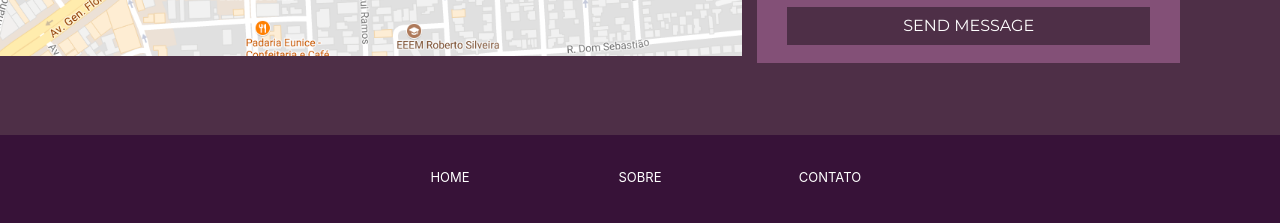
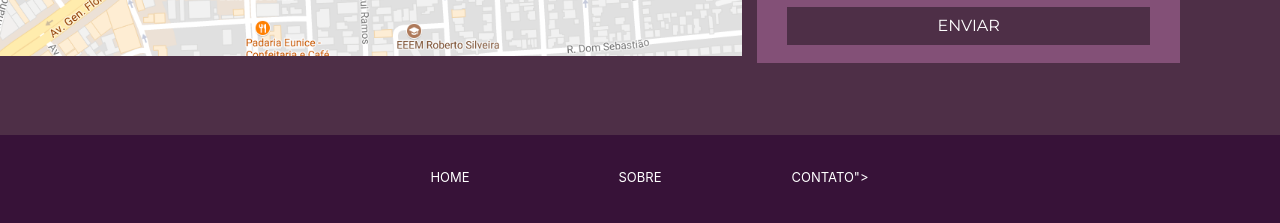
Before and after one commit to HelenaSeferin/conectare-template, a website with bundled scripts: page index.html in a window 1280 px wide. Shown: the part 3565-3788 px from the top of the page. Built offline with nearby package versions, Linux system fonts and the light colour scheme; a web font is replaced by a local one.

Commit message:
Update 2

```diff
--- a/index.html
+++ b/index.html
@@ -202,7 +202,7 @@
                 <div class="clearfix"></div>
                 <div class="col-lg-12 text-center">
                   <div id="success"></div>
-                  <button id="sendMessageButton" class="btn btn-primary btn-xl text-uppercase" type="submit">Send Message</button>
+                  <button id="sendMessageButton" class="btn btn-primary btn-xl text-uppercase" type="submit">Enviar</button>
                 </div>
               </div>
             </form>
@@ -293,7 +293,7 @@
             <a class="nav-link js-scroll-trigger" href="#area">Sobre</a>
           </div>
          <div class="col-md-2">
-            <a class="nav-link js-scroll-trigger" href="#form">Contato</a>
+            <a class="nav-link js-scroll-trigger" href="#form">Contato"></a>
           </div>
           <div class="col-md-2"></div>
 
--- a/scss/_form.scss
+++ b/scss/_form.scss
@@ -83,6 +83,7 @@ section#form {
       text-transform: uppercase;
       border-radius: 0;
       cursor: pointer;
+      font-weight: lighter;
       &:hover{
         background-color:transparent;
         border: 1px solid $white;
```
Also changed, not shown: css/agency.css, css/agency.min.css.
